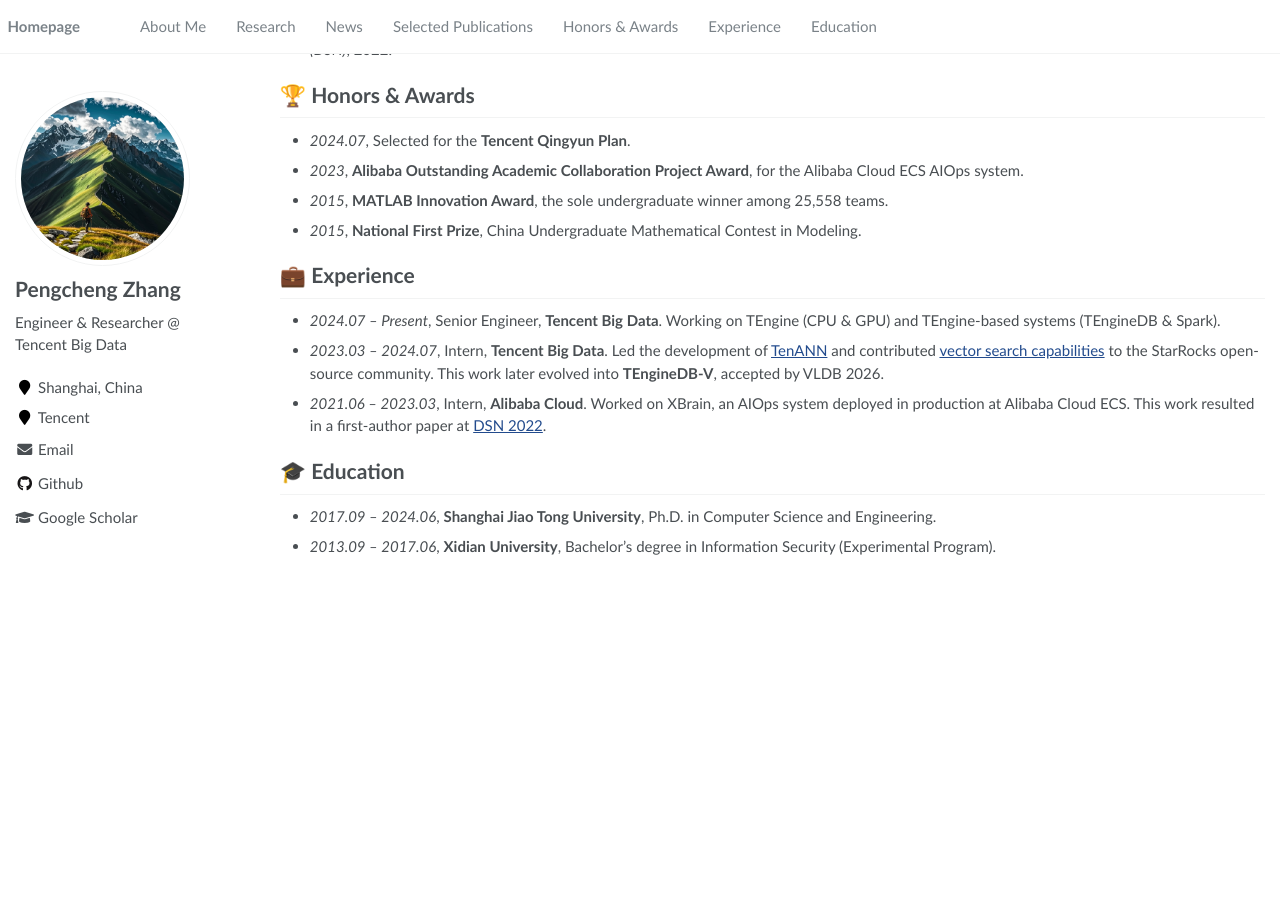
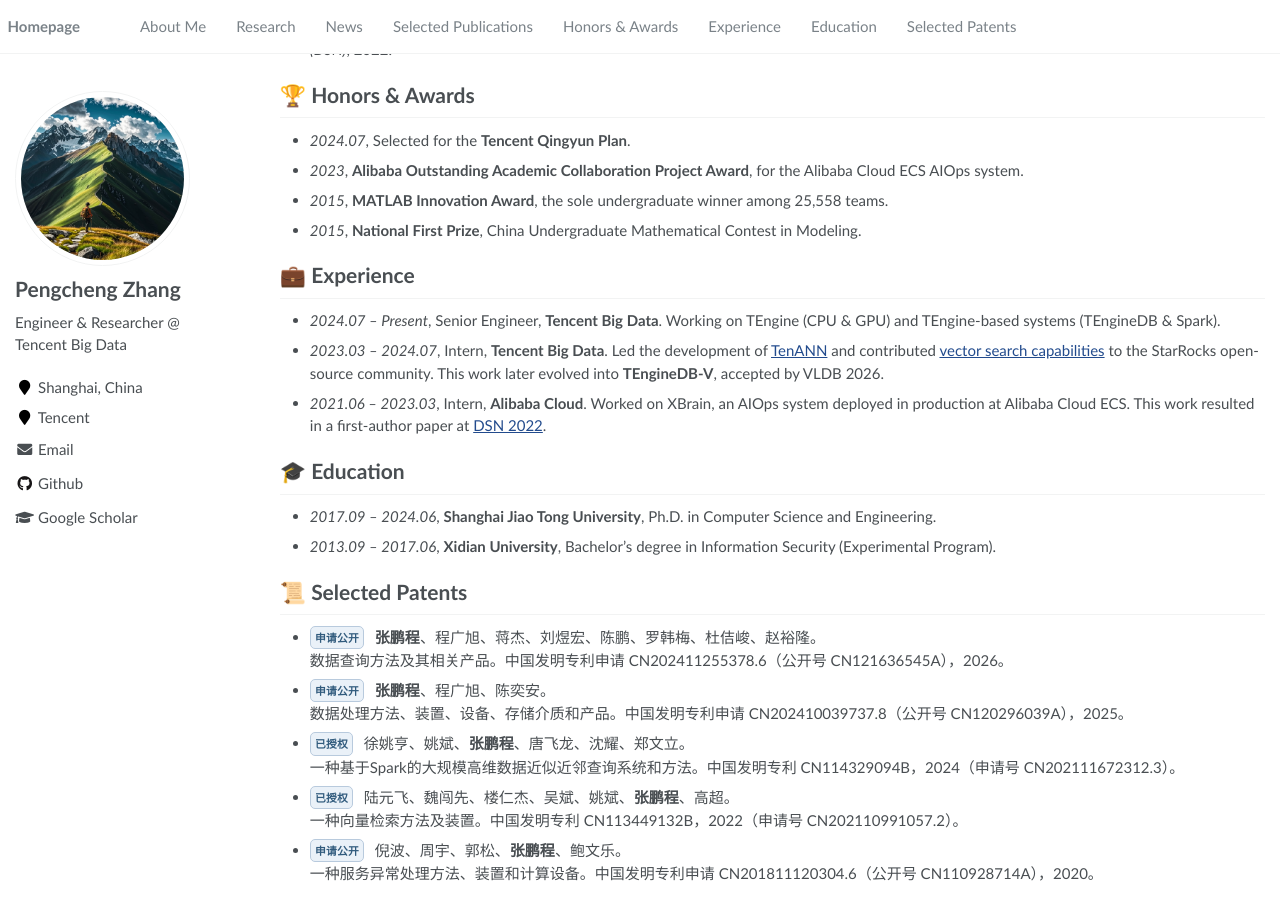
Before and after one commit to petrizhang/petrizhang.github.io, a Jekyll site: the page built from _pages/about.md, in a window 1280 px wide and 900 px high, scrolled down 1040 px. Built offline with Jekyll 4.4.1, drawn with Linux system fonts in a browser that asks for light colours; before the commit the page ends 1613 px from its top, so only the background shows below that.

Commit message:
Add selected patents

```diff
--- a/_data/navigation.yml
+++ b/_data/navigation.yml
@@ -20,3 +20,6 @@
 
   - title: "Education"
     url: "/#-education"
+
+  - title: "Selected Patents"
+    url: "/#-selected-patents"
--- a/_pages/about.md
+++ b/_pages/about.md
@@ -81,3 +81,20 @@
 
 - *2017.09 – 2024.06*, **Shanghai Jiao Tong University**, Ph.D. in Computer Science and Engineering.
 - *2013.09 – 2017.06*, **Xidian University**, Bachelor's degree in Information Security (Experimental Program).
+
+# 📜 Selected Patents
+
+- <span class="pub-venue">申请公开</span> **张鹏程**、程广旭、蒋杰、刘煜宏、陈鹏、罗韩梅、杜佶峻、赵裕隆。<br>
+  数据查询方法及其相关产品。中国发明专利申请 CN202411255378.6（公开号 CN121636545A），2026。
+
+- <span class="pub-venue">申请公开</span> **张鹏程**、程广旭、陈奕安。<br>
+  数据处理方法、装置、设备、存储介质和产品。中国发明专利申请 CN202410039737.8（公开号 CN120296039A），2025。
+
+- <span class="pub-venue">已授权</span> 徐姚亨、姚斌、**张鹏程**、唐飞龙、沈耀、郑文立。<br>
+  一种基于Spark的大规模高维数据近似近邻查询系统和方法。中国发明专利 CN114329094B，2024（申请号 CN202111672312.3）。
+
+- <span class="pub-venue">已授权</span> 陆元飞、魏闯先、楼仁杰、吴斌、姚斌、**张鹏程**、高超。<br>
+  一种向量检索方法及装置。中国发明专利 CN113449132B，2022（申请号 CN202110991057.2）。
+
+- <span class="pub-venue">申请公开</span> 倪波、周宇、郭松、**张鹏程**、鲍文乐。<br>
+  一种服务异常处理方法、装置和计算设备。中国发明专利申请 CN201811120304.6（公开号 CN110928714A），2020。
```
